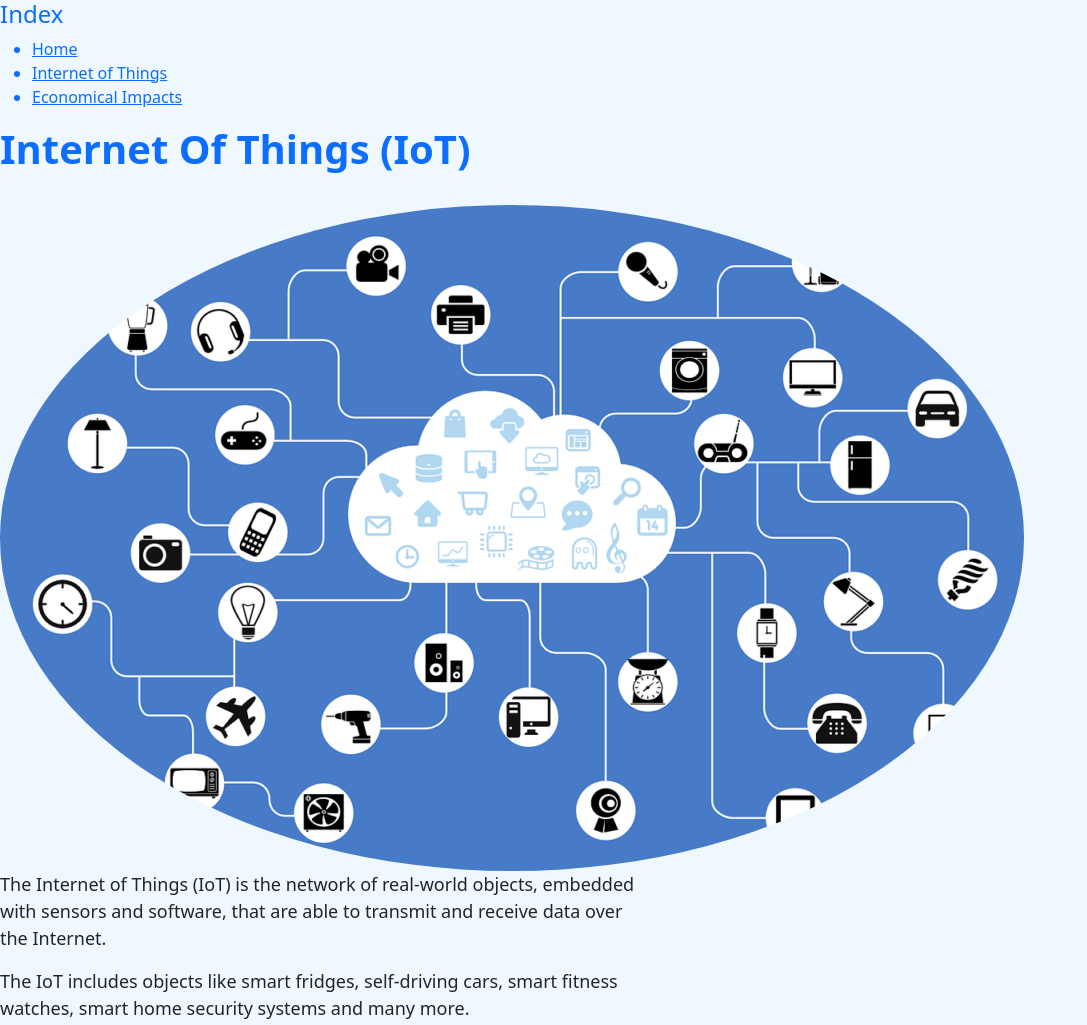
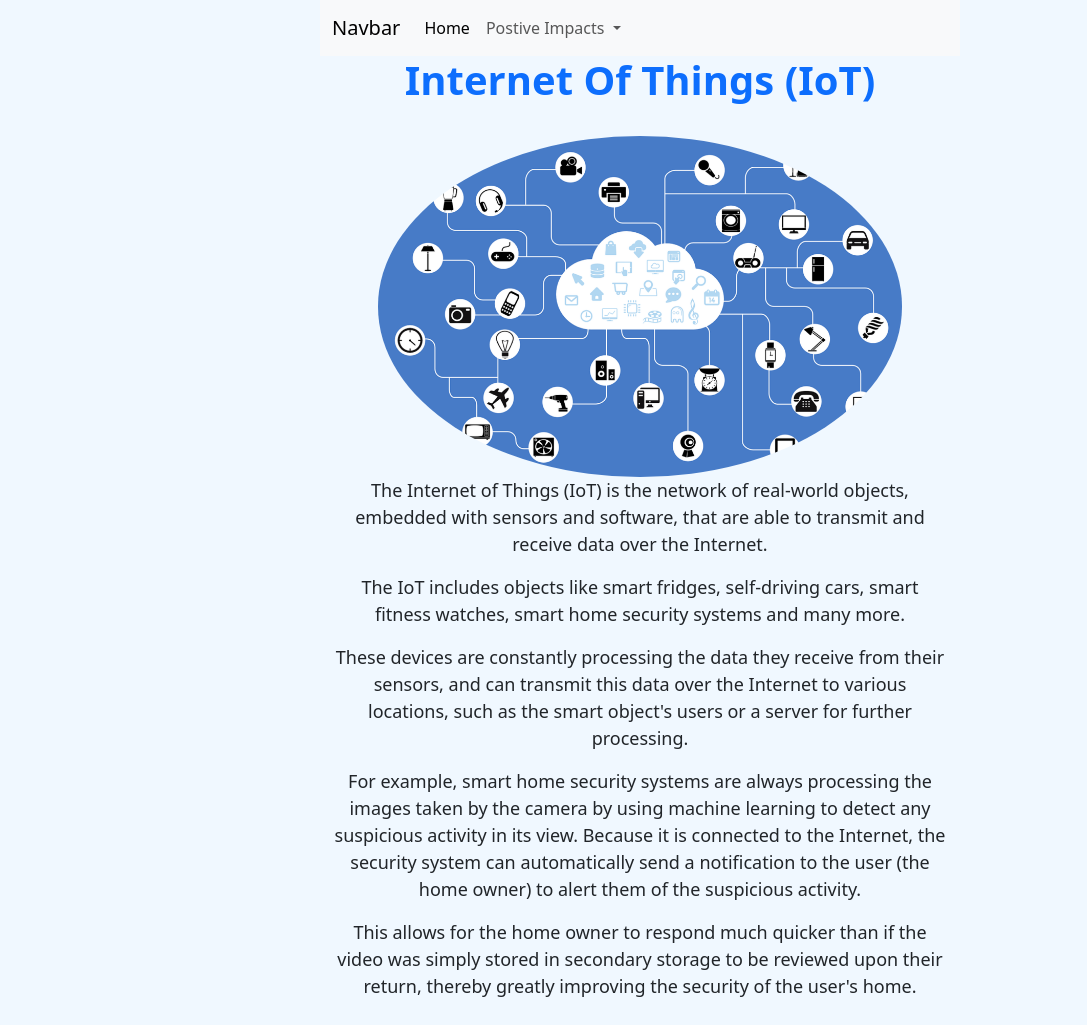
Before and after one commit to parfaxal/teamwork, a plain HTML site: page internet_of_things.html in a window 1280 px wide. Shown: the top 1025 px of the page, without its empty margins (0-1087 px from the left). Drawn offline with nearby package versions, Linux system fonts and the light colour scheme.

Commit message:
added navbar to iot page

```diff
--- a/internet_of_things.html
+++ b/internet_of_things.html
@@ -7,20 +7,60 @@
     <link href="https://cdn.jsdelivr.net/npm/bootstrap@5.3.8/dist/css/bootstrap.min.css" rel="stylesheet" integrity="sha384-sRIl4kxILFvY47J16cr9ZwB07vP4J8+LH7qKQnuqkuIAvNWLzeN8tE5YBujZqJLB" crossorigin="anonymous">
 </head>
 
-<body class="col-md-6" style="background-color: aliceblue">
+<body class="col-md-6 position-absolute top-0 start-50 translate-middle-x" style="background-color: aliceblue">
     <script src="https://cdn.jsdelivr.net/npm/bootstrap@5.3.8/dist/js/bootstrap.bundle.min.js" integrity="sha384-FKyoEForCGlyvwx9Hj09JcYn3nv7wiPVlz7YYwJrWVcXK/BmnVDxM+D2scQbITxI" crossorigin="anonymous"></script>
 
-    <div class="fw-light text-justify text-primary text-opacity-60">
+    <!-- NAVBAR -->
+    <nav class="navbar navbar-expand-lg bg-body-tertiary navbar-fixed-top">
+        <div class="container-fluid">
+            <a class="navbar-brand" href="#">Navbar</a>
+            <button class="navbar-toggler" type="button" data-bs-toggle="collapse" data-bs-target="#navbarSupportedContent" aria-controls="navbarSupportedContent" aria-expanded="false" aria-label="Toggle navigation">
+                <span class="navbar-toggler-icon"></span>
+            </button>
+            <div class="collapse navbar-collapse" id="navbarSupportedContent">
+                <ul class="navbar-nav me-auto mb-2 mb-lg-0">
+                    <li class="nav-item">
+                        <a class="nav-link active" aria-current="page" href="/index.html">Home</a>
+                    </li>
+
+                    <!-- <li class="nav-item">
+                        <a class="nav-link" href="#">Link</a>
+                    </li> -->
+
+                    <li class="nav-item dropdown">
+                        <a class="nav-link dropdown-toggle" href="#" role="button" data-bs-toggle="dropdown" aria-expanded="false">
+                        Postive Impacts
+                        </a>
+                        <ul class="dropdown-menu">
+                            <li><a class="dropdown-item" href="/economics.html">Economics</a></li>
+                            <li><a class="dropdown-item" href="/internet_of_things.html">Internet of Things</a></li>
+                            <!-- <li><hr class="dropdown-divider"></li> -->
+                            <li><a class="dropdown-item" href="/communication.html">Communications</a></li>
+                        </ul>
+                    </li>
+                </ul>
+                <!-- <form class="d-flex" role="search">
+                    <input class="form-control me-2" type="search" placeholder="Search" aria-label="Search"/>
+                    <button class="btn btn-outline-success" type="submit">Search</button>
+                </form> -->
+            </div>
+        </div>
+    </nav>
+    <!-- NAVBAR ENDS -->
+
+    <!-- <div class="fw-light text-justify text-primary text-opacity-60">
     <h4>Index</h4>
     <ul>
       <li><a href="/index.html">Home</a></li>
       <li><a href="/internet_of_things.html">Internet of Things</a></li>
       <li><a href="/economics.html">Economical Impacts</a></li>
     </ul>
-    </div>
+    </div> -->
 
+    <div class="container-sm">
+    <figure class="text-center">
     <h1 class="text-primary fw-bold">Internet Of Things (IoT)</h1>
-    <img src="iot-network-1024x666.png" class="img-fluid; rounded-circle mt-4" alt="Internet of Things image">
+    <img src="iot-network-1024x666.png" class="img-fluid; rounded-circle mt-4" alt="Internet of Things image" style="width: 85%;">
 
     <div class="fw-light text-justify" style="font-size: large;">
     <p>The Internet of Things (IoT) is the network of real-world objects, embedded with sensors and software, that are able to transmit and receive data over the Internet.</p>
@@ -29,6 +69,8 @@
     <p>For example, smart home security systems are always processing the images taken by the camera by using machine learning to detect any suspicious activity in its view. Because it is connected to the Internet, the security system can automatically send a notification to the user (the home owner) to alert them of the suspicious activity.</p>
     <p>This allows for the home owner to respond much quicker than if the video was simply stored in secondary storage to be reviewed upon their return, thereby greatly improving the security of the user's home.</p>
     </div>
+    </figure>
+    </div>
 </body>
 
 
```
